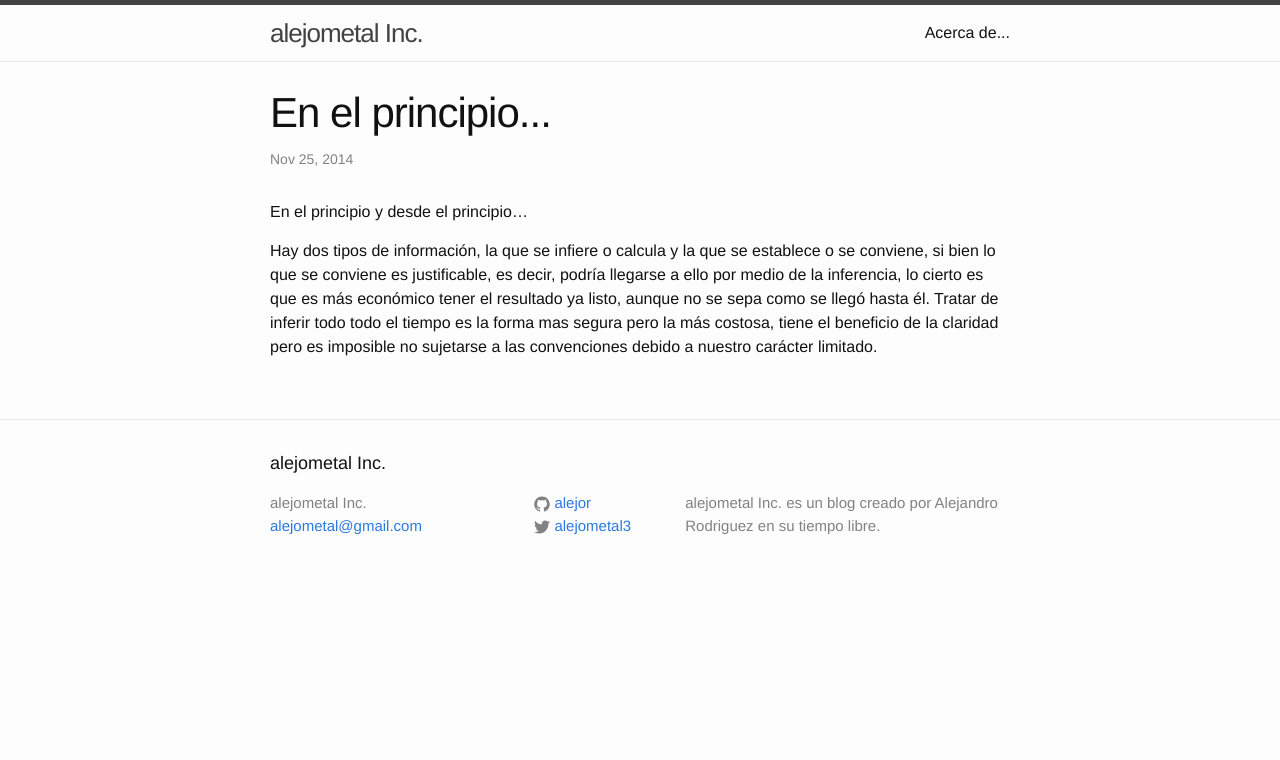
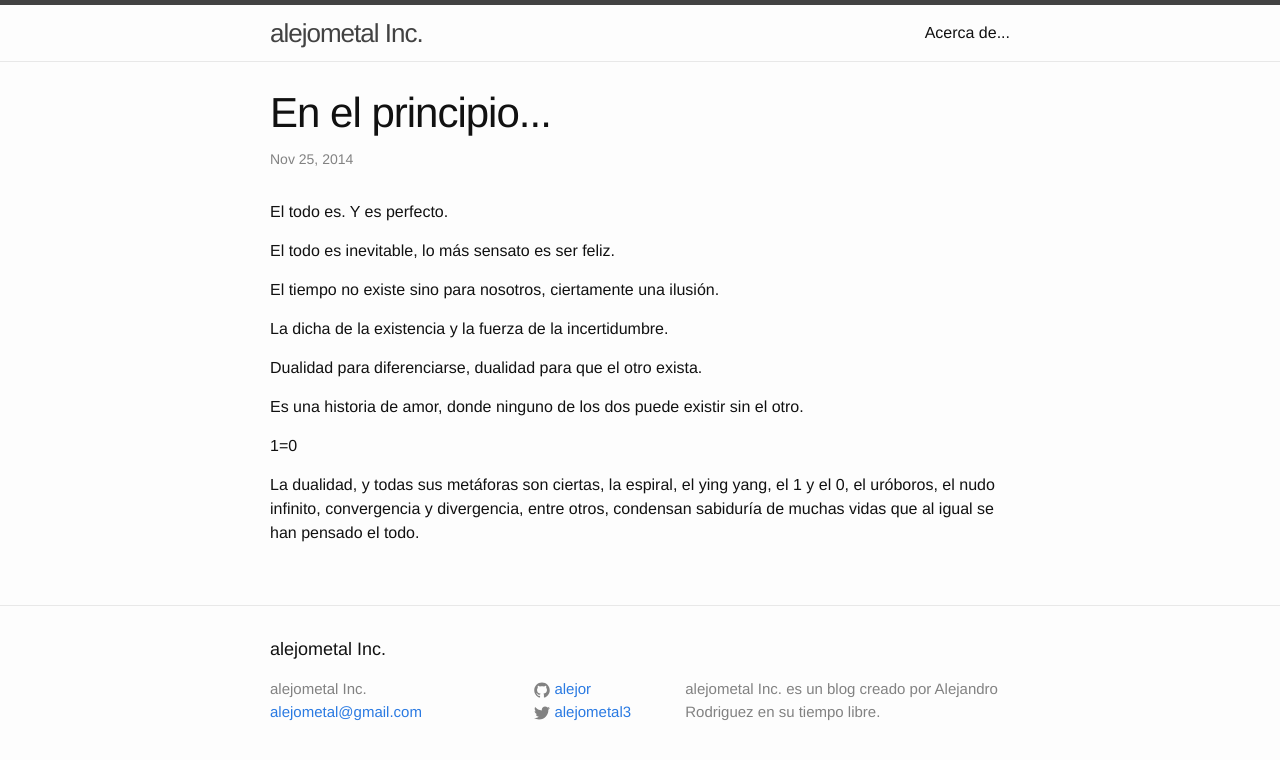
Before and after one commit to alejor/alejor.github.io, a Jekyll site: the page built from _posts/2014-11-25-En-el-principio.markdown, in a window 1280 px wide. Shown: the top 760 px of the page. Built offline with Jekyll 4.4.1, drawn with Linux system fonts in a browser that asks for light colours.

Commit message:
Axiomas en el principio

```diff
--- a/_posts/2014-11-25-En-el-principio.markdown
+++ b/_posts/2014-11-25-En-el-principio.markdown
@@ -2,9 +2,18 @@
 title: En el principio...
 layout: post
 ---
+El todo es.  Y es perfecto.
 
-En el principio y desde el principio...
+El todo es inevitable, lo más sensato es ser feliz.
 
+El tiempo no existe sino para nosotros, ciertamente una ilusión.
 
+La dicha de la existencia y la fuerza de la incertidumbre.
 
-Hay dos tipos de información, la que se infiere o calcula y la que se establece o se conviene, si bien lo que se conviene es justificable, es decir, podría llegarse a ello por medio de la inferencia, lo cierto es que es más económico tener el resultado ya listo, aunque no se sepa como se llegó hasta él. Tratar de inferir todo todo el tiempo es la forma mas segura pero la más costosa, tiene el beneficio de la claridad pero es imposible no sujetarse a las convenciones debido a nuestro carácter limitado.
+Dualidad para diferenciarse, dualidad para que el otro exista.
+
+Es una historia de amor, donde ninguno de los dos puede existir sin el otro.
+
+1=0
+
+La dualidad, y todas sus metáforas son ciertas, la espiral, el ying yang, el 1 y el 0, el uróboros, el nudo infinito, convergencia y divergencia, entre otros, condensan sabiduría de muchas vidas que al igual se han pensado el todo.
```
